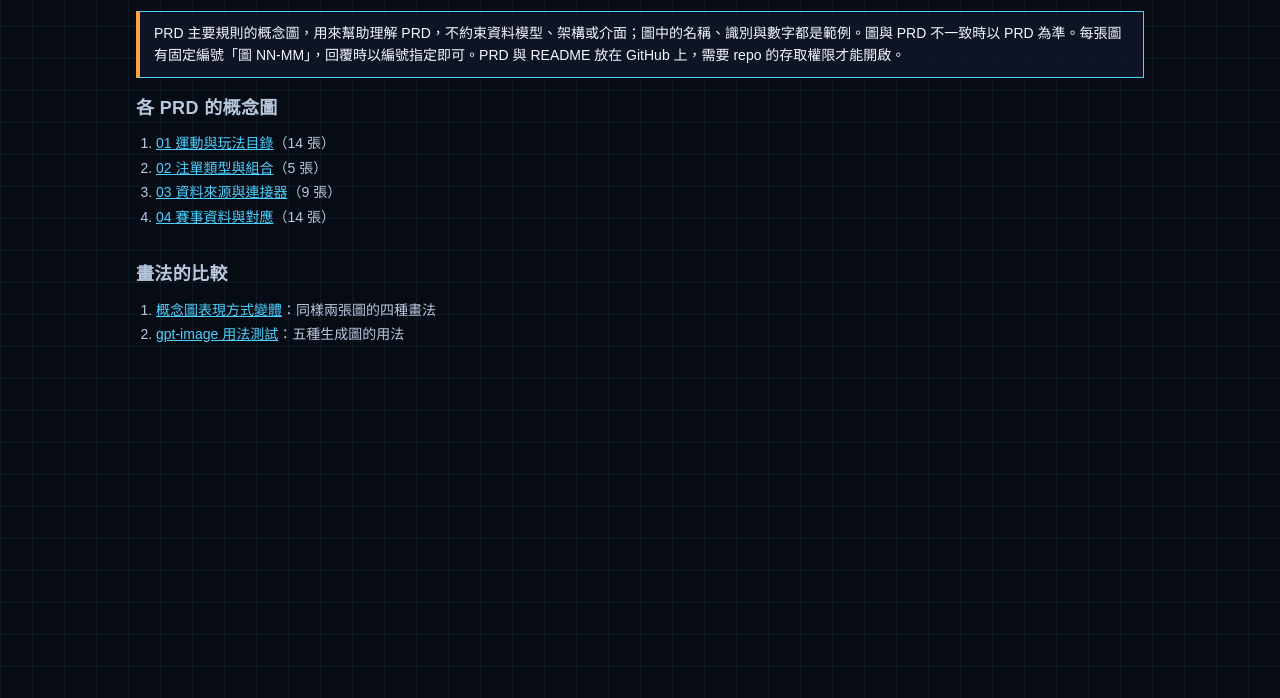
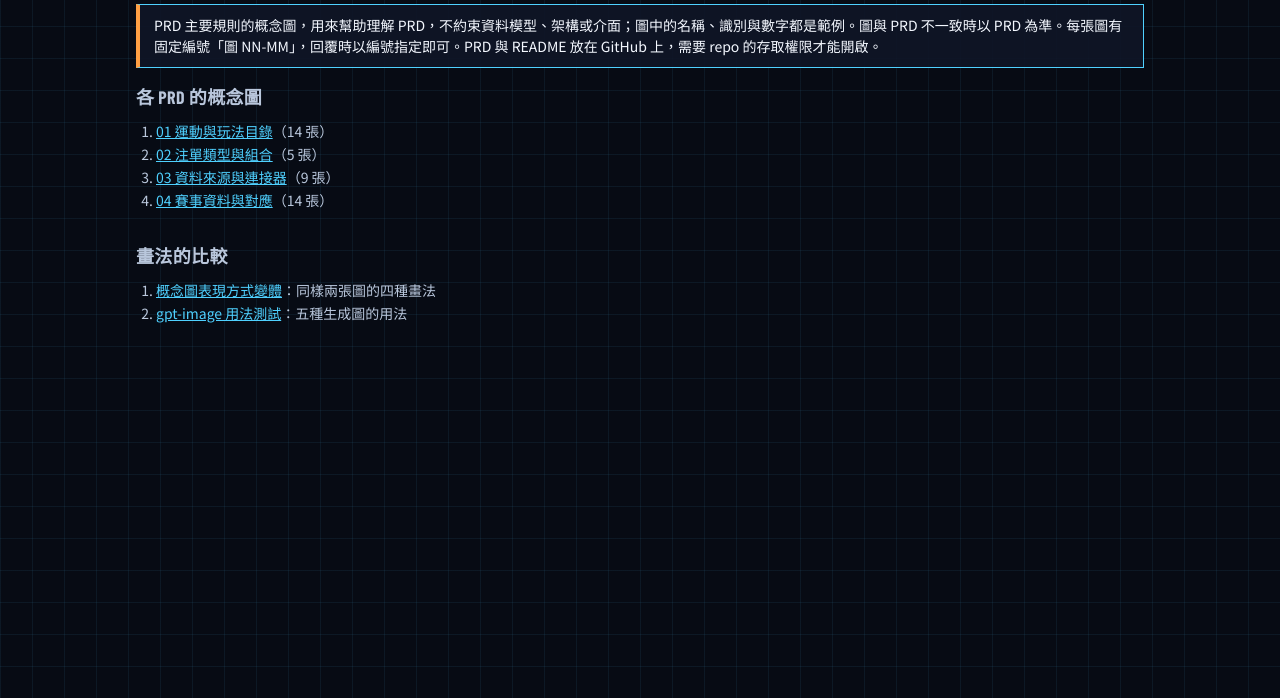
Before and after one commit to oddssuccess/insports-preview, a plain HTML site: page diagrams/index.html in a window 1280 px wide. Shown: the part 102-800 px from the top of the page. Drawn offline with nearby package versions, Linux system fonts and the light colour scheme.

Commit message:
style: 同步 wireframes 與 diagrams 的字體設定

```diff
--- a/diagrams/blueprint.css
+++ b/diagrams/blueprint.css
@@ -1,5 +1,6 @@
 /* 概念圖共用樣式：工程藍圖（墨黑高對比：近黑底、亮青線、橘色警示）
    顏色、線寬、字級與間距都用變數，方便日後微調 */
+@import url("https://fonts.googleapis.com/css2?family=Barlow+Condensed:wght@600;700&family=Noto+Sans+TC:wght@400;500;700&display=swap");
 :root {
   --bg: #070b14; --panel: #0f1626; --ink: #f4f8ff; --soft: #b9c7dc; --line: #4fd1ff; --warn: #ff9f43;
   --grid: rgba(79, 209, 255, .07); --grid-size: 32px;
@@ -9,12 +10,12 @@
   --node-w: 1.2; --line-w: 1.4;
 }
 
-/* 字體與間距（標準，2026-10-22 挑定） */
+/* 字體與間距（2026-10-22 挑定；2026-10-26 改為載入 Noto Sans TC，標題英數字用 Barlow Condensed） */
 :root {
-  --page-w: 1040px; --fs: 14px; --lh: 1.6; --h1: 24px; --h2: 18px; --cap-fs: 14px;
+  --page-w: 1040px; --fs: 14px; --lh: 1.5; --h1: 22px; --h2: 18px; --cap-fs: 14px;
   --fig-pad: 18px 20px 14px; --fig-gap: 36px; --cap-gap: 10px; --toc-gap: 2px; --h-track: .02em; --h2-weight: 700;
   --font-body: "Noto Sans TC", "PingFang TC", "Microsoft JhengHei", sans-serif;
-  --font-head: "Noto Sans TC", "PingFang TC", "Microsoft JhengHei", sans-serif;
+  --font-head: "Barlow Condensed", "Noto Sans TC", "PingFang TC", "Microsoft JhengHei", sans-serif;
   --font-cap: "Noto Sans TC", "PingFang TC", "Microsoft JhengHei", sans-serif;
   --svg-fs: 14px; --svg-ts: 12px;
 }
--- a/wireframes/wireframe.css
+++ b/wireframes/wireframe.css
@@ -1,4 +1,6 @@
 /* wireframe 共用樣式：灰階、低擬真度 */
+/* 字體：內文 Noto Sans TC；標題的英數字用 Barlow Condensed，中文落到 Noto Sans TC */
+@import url("https://fonts.googleapis.com/css2?family=Barlow+Condensed:wght@600;700&family=Noto+Sans+TC:wght@400;500;700&display=swap");
 :root {
   --ink: #222; --muted: #777; --line: #bbb; --line-soft: #ddd;
   --fill: #f2f2f2; --fill-2: #e6e6e6; --paper: #fff; --bg: #fafafa;
@@ -8,6 +10,7 @@
 body { margin: 0; background: var(--bg); color: var(--ink);
        font: 14px/1.5 "Noto Sans TC", "PingFang TC", "Microsoft JhengHei", sans-serif; }
 .doc { max-width: 1280px; margin: 0 auto; padding: 24px 16px 64px; }
+h1, h2 { font-family: "Barlow Condensed", "Noto Sans TC", "PingFang TC", "Microsoft JhengHei", sans-serif; font-weight: 700; }
 h1 { font-size: 22px; margin: 0 0 4px; }
 h2 { font-size: 17px; margin: 40px 0 8px; padding-top: 16px; border-top: 1px solid var(--line-soft); }
 .meta { color: var(--muted); margin: 0 0 16px; }
```
